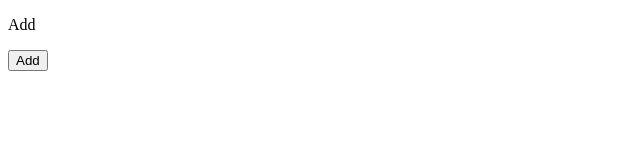
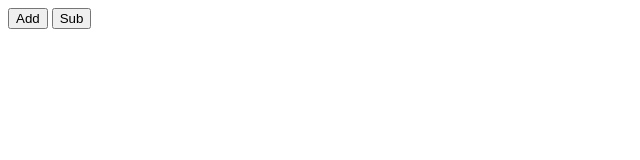
Before and after one commit to DjHemath/git-tutorial, a plain HTML site: page index.html in a window 1280 px wide. Shown: the whole page, without its empty margins (0-640 px from the left). Drawn offline with Linux system fonts and the light colour scheme.

Commit message:
Sub feature created

```diff
--- a/index.html
+++ b/index.html
@@ -4,8 +4,8 @@
         <title>Add</title>
     </head>
     <body>
-        <p>Add</p>
         <button onclick="add()">Add</button>
+        <button onclick="sub()">Sub</button>
     </body>
     <script src="./script.js"></script>
 </html>
--- a/script.js
+++ b/script.js
@@ -1,3 +1,7 @@
 function add () {
     console.log("Add result: ", 1+2)
 }
+
+function sub () {
+    console.log("Sub result: ", 2-1)
+}
```
